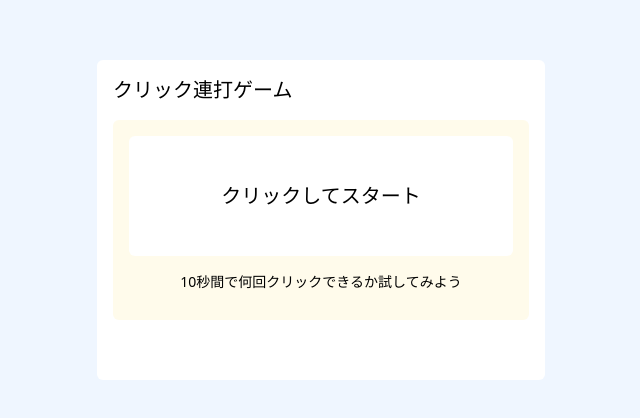
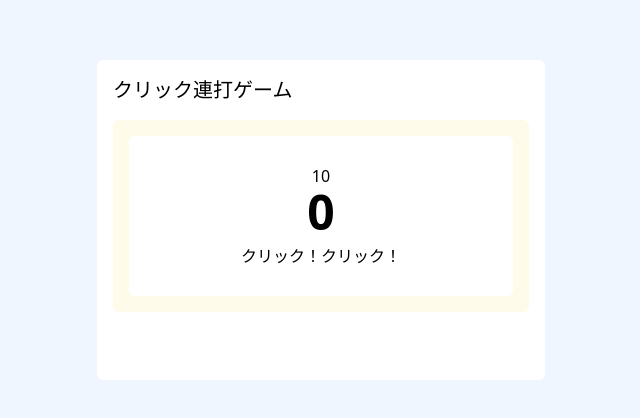
Before and after one commit to masakiYLv1/build-with-react, a React (Vite) app in the folder apps/002-click-game/: page / in a window 1280 px wide. Shown: the part 180-598 px from the top of the page, without its empty margins (319-959 px from the left). Built offline with nearby package versions, Linux system fonts and the light colour scheme.

Commit message:
ゲーム中画面UI作成 Playing.tsx と他UI fix

```diff
--- a/apps/002-click-game/src/App.tsx
+++ b/apps/002-click-game/src/App.tsx
@@ -7,7 +7,7 @@ import { Resutl } from "./components/Resutl";
 type GamePhase = "start" | "playing" | "result";
 
 function App() {
-  const [phase, setPhase] = useState<GamePhase>("start");
+  const [phase, setPhase] = useState<GamePhase>("playing");
 
   return (
     <div className="flex justify-center items-center h-screen bg-blue-50">
@@ -15,7 +15,7 @@ function App() {
         <div className="mb-4">
           <h1 className="text-xl">クリック連打ゲーム</h1>
         </div>
-        <div className="h-50 p-4 bg-amber-50 rounded-md">
+        <div className="h-48 p-4 bg-amber-50 rounded-md">
           {phase === "start" && <Start />}
           {phase === "playing" && <Playing />}
           {phase === "result" && <Resutl />}
--- a/apps/002-click-game/src/components/Playing.tsx
+++ b/apps/002-click-game/src/components/Playing.tsx
@@ -1,3 +1,11 @@
 export const Playing = () => {
-  return <div>Playing</div>;
+  return (
+    <div className="w-full h-40 mb-4 bg-white rounded-md">
+      <button className="w-full h-full flex flex-col justify-center items-center cursor-pointer">
+        <span className="md-1">10</span>
+        <span className="mb-2 text-5xl font-bold">0</span>
+        <span className="text-center">クリック！クリック！</span>
+      </button>
+    </div>
+  );
 };
--- a/apps/002-click-game/src/components/Start.tsx
+++ b/apps/002-click-game/src/components/Start.tsx
@@ -1,7 +1,7 @@
 export const Start = () => {
   return (
     <div>
-      <div className="w-full h-30 mb-4 bg-white rounded-md">
+      <div className="w-full h-32 mb-4 bg-white rounded-md">
         <button className="w-full h-full text-xl cursor-pointer">
           クリックしてスタート
         </button>
```
